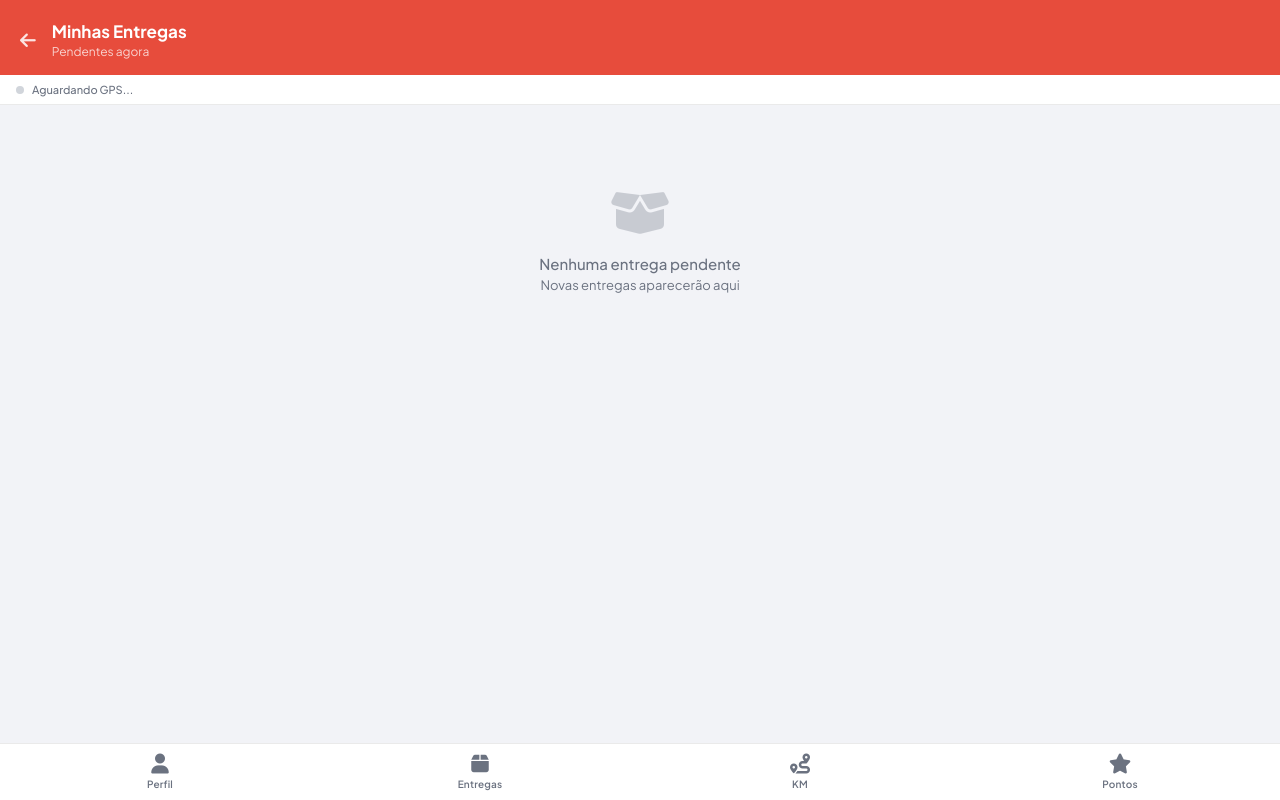
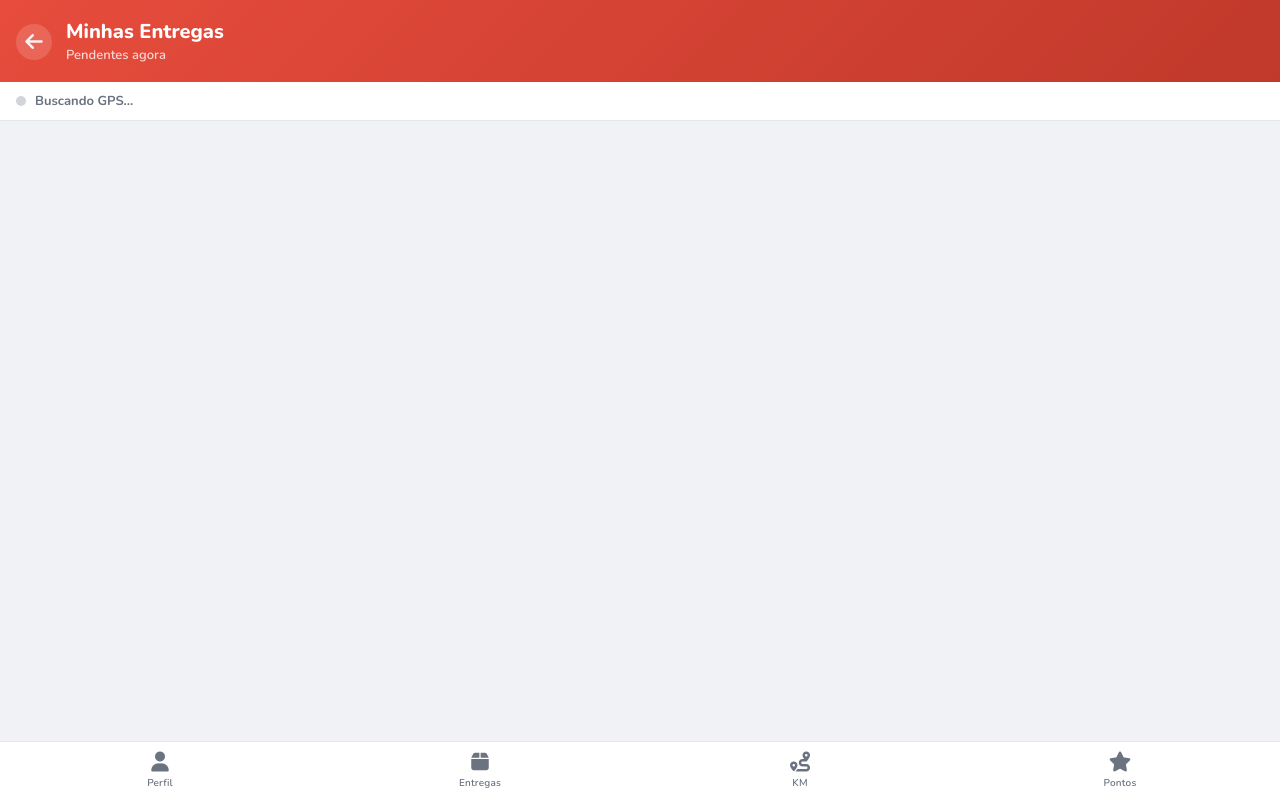
Before and after one commit to RayFarias13/API_entregas, a Django app: page /perfil/entregas/ in a window 1280 px wide. Run offline with Django 5.2, Linux system fonts and the light colour scheme; a user stored in the database is signed in; tables that the repository leaves empty hold one stand-in row (values such as "Sample post").

Commit message:
1029 16032026 mostrar entregas apenas se gps estiver ativo

```diff
--- a/software/templates/motoboy_entregas_dia.html
+++ b/software/templates/motoboy_entregas_dia.html
@@ -1,141 +1,311 @@
 {% extends "cabecalho_motoboy.html" %}
 {% block content %}
 <style>
+    @import url('https://fonts.googleapis.com/css2?family=Nunito:wght@400;600;700;800;900&display=swap');
+
     :root {
-        --red: #e74c3c; --red-soft: #fdf1f0;
-        --green: #22c55e; --green-soft: #f0fdf4;
-        --blue: #3b82f6; --blue-soft: #eff6ff;
-        --amber: #f59e0b; --amber-soft: #fffbeb;
-        --border: #eaeaea; --bg: #f2f3f7;
-        --text: #111827; --muted: #6b7280;
-        --radius: 14px;
+        --red: #e74c3c;
+        --red-dark: #c0392b;
+        --red-soft: #fdf1f0;
+        --green: #22c55e;
+        --green-soft: #f0fdf4;
+        --blue: #3b82f6;
+        --blue-soft: #eff6ff;
+        --amber: #f59e0b;
+        --amber-soft: #fffbeb;
+        --border: #e5e7eb;
+        --bg: #f0f2f5;
+        --card-bg: #ffffff;
+        --text: #111827;
+        --muted: #6b7280;
+        --radius: 16px;
+        --shadow: 0 2px 12px rgba(0,0,0,0.07);
     }
+
     * { box-sizing: border-box; margin: 0; padding: 0; }
-    body { background: var(--bg); font-family: 'Plus Jakarta Sans', sans-serif; }
 
-    /* HEADER */
+    body {
+        background: var(--bg);
+        font-family: 'Nunito', sans-serif;
+        color: var(--text);
+    }
+
+    /* ─── HEADER ─────────────────────────── */
     .page-header {
-        background: var(--red);
-        padding: 20px 16px 16px;
-        display: flex; align-items: center; gap: 12px;
+        background: linear-gradient(135deg, var(--red) 0%, var(--red-dark) 100%);
+        padding: 20px 16px 18px;
+        display: flex;
+        align-items: center;
+        gap: 14px;
     }
     .back-btn {
-        color: rgba(255,255,255,0.85); font-size: 18px;
-        text-decoration: none; padding: 4px;
+        color: rgba(255,255,255,0.9);
+        font-size: 20px;
+        text-decoration: none;
+        padding: 6px;
+        border-radius: 50%;
+        background: rgba(255,255,255,0.15);
+        width: 36px; height: 36px;
+        display: flex; align-items: center; justify-content: center;
+        flex-shrink: 0;
     }
-    .page-header-title { color: #fff; font-size: 17px; font-weight: 700; }
-    .page-header-sub { color: rgba(255,255,255,0.75); font-size: 12px; margin-top: 2px; }
+    .page-header-title {
+        color: #fff;
+        font-size: 20px;
+        font-weight: 800;
+        line-height: 1.2;
+    }
+    .page-header-sub {
+        color: rgba(255,255,255,0.78);
+        font-size: 13px;
+        margin-top: 2px;
+        font-weight: 600;
+    }
 
-    /* GPS STATUS BAR */
+    /* ─── GPS BAR ─────────────────────────── */
     .gps-bar {
-        background: #fff; border-bottom: 1px solid var(--border);
-        padding: 8px 16px;
-        display: flex; align-items: center; justify-content: space-between;
-        font-size: 11px; color: var(--muted);
+        background: #fff;
+        border-bottom: 1px solid var(--border);
+        padding: 10px 16px;
+        display: flex;
+        align-items: center;
+        justify-content: space-between;
+        font-size: 13px;
+        color: var(--muted);
+        font-weight: 600;
     }
-    .gps-info { display: flex; align-items: center; gap: 8px; }
+    .gps-info { display: flex; align-items: center; gap: 9px; }
     .gps-dot {
-        width: 8px; height: 8px; border-radius: 50%;
+        width: 10px; height: 10px;
+        border-radius: 50%;
         background: #d1d5db;
         flex-shrink: 0;
         transition: background 0.3s;
     }
-    .gps-dot.ativo { background: var(--green); }
-    #status { font-weight: 500; }
+    .gps-dot.ativo {
+        background: var(--green);
+        box-shadow: 0 0 0 3px rgba(34,197,94,0.2);
+    }
+    #status { font-weight: 700; font-size: 13px; }
+    #time { font-size: 13px; font-weight: 600; }
 
-    /* KANBAN BOARDS */
-    .kanban-wrapper { padding: 16px; display: flex; flex-direction: column; gap: 24px; }
+    /* ─── BLOQUEIO GPS ────────────────────── */
+    #gps-bloqueio {
+        display: none;
+        padding: 40px 20px;
+    }
+    .gps-bloqueio-card {
+        background: #fff;
+        border-radius: var(--radius);
+        border: 2px dashed #fca5a5;
+        padding: 36px 24px;
+        text-align: center;
+    }
+    .gps-bloqueio-icon {
+        font-size: 56px;
+        color: var(--red);
+        margin-bottom: 16px;
+        opacity: 0.85;
+    }
+    .gps-bloqueio-title {
+        font-size: 22px;
+        font-weight: 900;
+        color: var(--text);
+        margin-bottom: 8px;
+    }
+    .gps-bloqueio-sub {
+        font-size: 15px;
+        color: var(--muted);
+        font-weight: 600;
+        line-height: 1.5;
+        margin-bottom: 24px;
+    }
+    .btn-tentar {
+        display: inline-flex;
+        align-items: center;
+        gap: 8px;
+        padding: 14px 28px;
+        background: var(--red);
+        color: #fff;
+        border: none;
+        border-radius: 12px;
+        font-size: 16px;
+        font-weight: 800;
+        font-family: inherit;
+        cursor: pointer;
+        transition: opacity 0.2s, transform 0.15s;
+    }
+    .btn-tentar:active { opacity: 0.85; transform: scale(0.97); }
 
-    .kanban-board {}
+    /* ─── KANBAN ──────────────────────────── */
+    .kanban-wrapper {
+        padding: 16px;
+        display: flex;
+        flex-direction: column;
+        gap: 28px;
+    }
+
     .board-title {
-        font-size: 13px; font-weight: 700; color: var(--muted);
-        text-transform: uppercase; letter-spacing: 0.06em;
-        margin-bottom: 10px;
-        display: flex; align-items: center; gap: 8px;
+        font-size: 13px;
+        font-weight: 800;
+        color: var(--muted);
+        text-transform: uppercase;
+        letter-spacing: 0.07em;
+        margin-bottom: 12px;
+        display: flex;
+        align-items: center;
+        gap: 9px;
     }
     .board-title-count {
-        background: var(--red); color: #fff;
-        font-size: 11px; font-weight: 700;
-        padding: 2px 7px; border-radius: 20px;
+        background: var(--red);
+        color: #fff;
+        font-size: 12px;
+        font-weight: 800;
+        padding: 2px 9px;
+        border-radius: 20px;
     }
 
-    .cards-list { display: flex; flex-direction: column; gap: 12px; }
+    .cards-list { display: flex; flex-direction: column; gap: 14px; }
 
-    /* CARD */
+    /* ─── CARD ────────────────────────────── */
     .cartao {
-        background: #fff; border-radius: var(--radius);
-        border: 1px solid var(--border); overflow: hidden;
-        transition: box-shadow 0.2s;
+        background: var(--card-bg);
+        border-radius: var(--radius);
+        border: 1px solid var(--border);
+        overflow: hidden;
+        box-shadow: var(--shadow);
+        transition: box-shadow 0.2s, transform 0.15s;
     }
-    .cartao:active { box-shadow: 0 4px 16px rgba(0,0,0,0.08); }
+    .cartao:active {
+        box-shadow: 0 6px 20px rgba(0,0,0,0.1);
+        transform: scale(0.995);
+    }
 
     .card-top {
-        display: flex; align-items: center; justify-content: space-between;
-        padding: 14px 16px 10px;
+        display: flex;
+        align-items: center;
+        justify-content: space-between;
+        padding: 13px 16px 10px;
+        border-bottom: 1px solid var(--border);
+        background: #fafafa;
     }
-    .card-num { font-size: 12px; color: var(--muted); font-weight: 500; }
-    .card-vd  { font-size: 11px; color: var(--muted); }
+    .card-num {
+        font-size: 13px;
+        color: var(--muted);
+        font-weight: 700;
+        background: #f3f4f6;
+        padding: 3px 10px;
+        border-radius: 20px;
+    }
+    .card-vd {
+        font-size: 13px;
+        color: var(--muted);
+        font-weight: 600;
+    }
 
-    .card-body { padding: 0 16px 14px; }
-    .card-cliente { font-size: 20px; font-weight: 700; color: var(--text); margin-bottom: 6px; }
+    .card-body { padding: 14px 16px 16px; }
+
+    .card-cliente {
+        font-size: 22px;
+        font-weight: 900;
+        color: var(--text);
+        margin-bottom: 10px;
+        line-height: 1.2;
+    }
+
     .card-info {
-        display: flex; align-items: flex-start; gap: 6px;
-        font-size: 20px; color: var(--muted); margin-top: 4px;
+        display: flex;
+        align-items: flex-start;
+        gap: 9px;
+        font-size: 16px;
+        color: #374151;
+        font-weight: 600;
+        margin-top: 8px;
+        line-height: 1.4;
     }
-    .card-info i { font-size: 15px; margin-top: 2px; flex-shrink: 0; }
+    .card-info i {
+        font-size: 16px;
+        margin-top: 2px;
+        flex-shrink: 0;
+        color: var(--red);
+    }
 
-    /* FORM DE FINALIZAÇÃO */
+    /* ─── FORM FINALIZAR ──────────────────── */
     .card-finalizar {
         border-top: 1px solid var(--border);
-        padding: 12px 16px;
-        display: flex; flex-direction: column; gap: 8px;
+        padding: 14px 16px;
+        display: flex;
+        flex-direction: column;
+        gap: 10px;
+        background: #fafafa;
     }
+
     .select-status {
         width: 100%;
-        padding: 9px 12px;
-        border: 1px solid var(--border);
-        border-radius: 8px;
-        font-size: 13px;
+        padding: 13px 14px;
+        border: 1.5px solid var(--border);
+        border-radius: 10px;
+        font-size: 16px;
+        font-weight: 700;
         color: var(--text);
-        background: var(--bg);
+        background: #fff;
         appearance: none;
         font-family: inherit;
+        cursor: pointer;
     }
+    .select-status:focus {
+        outline: none;
+        border-color: var(--red);
+    }
+
     .input-obs {
         width: 100%;
-        padding: 9px 12px;
-        border: 1px solid var(--border);
-        border-radius: 8px;
-        font-size: 13px;
+        padding: 13px 14px;
+        border: 1.5px solid var(--border);
+        border-radius: 10px;
+        font-size: 15px;
+        font-weight: 600;
         color: var(--text);
-        background: var(--bg);
+        background: #fff;
         font-family: inherit;
         resize: none;
     }
+    .input-obs:focus {
+        outline: none;
+        border-color: var(--red);
+    }
+    .input-obs::placeholder { color: #9ca3af; }
+
     .btn-finalizar {
         width: 100%;
-        padding: 11px;
-        background: var(--red);
+        padding: 15px;
+        background: linear-gradient(135deg, var(--red) 0%, var(--red-dark) 100%);
         color: #fff;
         border: none;
-        border-radius: 8px;
-        font-size: 20px;
-        font-weight: 700;
+        border-radius: 10px;
+        font-size: 18px;
+        font-weight: 800;
         font-family: inherit;
         cursor: pointer;
-        display: flex; align-items: center; justify-content: center; gap: 6px;
-        transition: opacity 0.2s;
+        display: flex;
+        align-items: center;
+        justify-content: center;
+        gap: 8px;
+        transition: opacity 0.2s, transform 0.15s;
+        letter-spacing: 0.02em;
     }
-    .btn-finalizar:active { opacity: 0.85; }
+    .btn-finalizar:active { opacity: 0.85; transform: scale(0.98); }
+    .btn-finalizar:disabled { opacity: 0.65; cursor: not-allowed; }
 
-    /* EMPTY STATE */
+    /* ─── EMPTY STATE ─────────────────────── */
     .empty-state {
-        text-align: center; padding: 60px 20px;
+        text-align: center;
+        padding: 60px 20px;
         color: var(--muted);
     }
-    .empty-icon { font-size: 48px; margin-bottom: 12px; opacity: 0.3; }
-    .empty-text { font-size: 15px; font-weight: 500; }
-    .empty-sub  { font-size: 13px; margin-top: 4px; }
+    .empty-icon { font-size: 54px; margin-bottom: 14px; opacity: 0.3; }
+    .empty-text { font-size: 18px; font-weight: 800; }
+    .empty-sub  { font-size: 14px; margin-top: 6px; font-weight: 600; }
 
     .page-bottom { height: 80px; }
 </style>
@@ -155,11 +325,27 @@
         <div class="gps-dot" id="gps-dot"></div>
         <span id="status">Aguardando GPS...</span>
     </div>
-    <span id="time" style="font-size:11px;"></span>
+    <span id="time"></span>
+</div>
+
+<!-- BLOQUEIO GPS -->
+<div id="gps-bloqueio">
+    <div class="gps-bloqueio-card">
+        <div class="gps-bloqueio-icon">
+            <i class="fa-solid fa-location-slash"></i>
+        </div>
+        <div class="gps-bloqueio-title">GPS desativado</div>
+        <div class="gps-bloqueio-sub">
+            Ative o GPS do seu celular e permita o acesso à localização para visualizar suas entregas.
+        </div>
+        <button class="btn-tentar" onclick="tentarNovamente()">
+            <i class="fa-solid fa-rotate-right"></i> Tentar novamente
+        </button>
+    </div>
 </div>
 
 <!-- KANBAN -->
-<div class="kanban-wrapper">
+<div class="kanban-wrapper" id="kanban-wrapper" style="display: none;">
     {% for nome_quadro, itens in kanban.items %}
     <div class="kanban-board">
         <div class="board-title">
@@ -171,6 +357,7 @@
         <div class="cards-list">
             {% for e in itens %}
             <div class="cartao" id="cartao_{{ e.cd_entr }}">
+
                 <div class="card-top">
                     <span class="card-num">#{{ e.cd_entr }}</span>
                     <span class="card-vd">Venda {{ e.cd_vd }}{% if e.cd_nf %} · NF {{ e.cd_nf }}{% endif %}</span>
@@ -180,12 +367,12 @@
                     <div class="card-cliente">{{ e.cliente }}</div>
                     <div class="card-info">
                         <i class="fa-solid fa-location-dot"></i>
-                        {{ e.endereco }}{% if e.complemento %} — {{ e.complemento }}{% endif %}
+                        <span>{{ e.endereco }}{% if e.complemento %} — {{ e.complemento }}{% endif %}</span>
                     </div>
                     {% if e.telefone %}
                     <div class="card-info">
                         <i class="fa-solid fa-phone"></i>
-                        {{ e.telefone }}
+                        <span>{{ e.telefone }}</span>
                     </div>
                     {% endif %}
                 </div>
@@ -201,6 +388,7 @@
                         <i class="fa-solid fa-check"></i> Finalizar entrega
                     </button>
                 </div>
+
             </div>
             {% endfor %}
         </div>
@@ -217,13 +405,13 @@
 <div class="page-bottom"></div>
 
 <script>
-    // --- LÓGICA DE FINALIZAÇÃO ---
-    function finalizar(cd_entr, cd_vd, button){
+    // ─── FINALIZAÇÃO ──────────────────────────────────────────────
+    function finalizar(cd_entr, cd_vd, button) {
         const status = document.getElementById(`status_${cd_entr}`).value;
         const observacoes = document.getElementById(`obs_${cd_entr}`).value;
         const csrftoken = getCookie('csrftoken');
 
-        if(!confirm("Deseja finalizar esta entrega?")) return;
+        if (!confirm("Deseja finalizar esta entrega?")) return;
 
         button.disabled = true;
         button.innerHTML = '<i class="fa-solid fa-spinner fa-spin"></i> Enviando...';
@@ -234,16 +422,11 @@
                 'Content-Type': 'application/json',
                 'X-CSRFToken': csrftoken
             },
-            body: JSON.stringify({
-                cd_entr: cd_entr,
-                cd_vd: cd_vd,
-                status: status,
-                observacoes: observacoes
-            })
+            body: JSON.stringify({ cd_entr, cd_vd, status, observacoes })
         })
         .then(res => res.json())
         .then(data => {
-            if(data.success){
+            if (data.success) {
                 const cartao = document.getElementById(`cartao_${cd_entr}`);
                 cartao.style.transition = 'opacity 0.3s, transform 0.3s';
                 cartao.style.opacity = '0';
@@ -262,7 +445,7 @@
         });
     }
 
-    // --- LÓGICA DO GPS ---
+    // ─── GPS ──────────────────────────────────────────────────────
     const INTERVALO_MS = 2 * 60 * 1000;
 
     function iniciarMonitoramento() {
@@ -271,28 +454,46 @@
             setInterval(atualizarPosicao, INTERVALO_MS);
         } else {
             document.getElementById('status').innerText = "GPS não suportado";
+            mostrarBloqueio();
         }
     }
 
     function atualizarPosicao() {
-        navigator.geolocation.getCurrentPosition(sucesso, erro, { enableHighAccuracy: true });
+        document.getElementById('status').innerText = "Buscando GPS...";
+        navigator.geolocation.getCurrentPosition(sucesso, erro, { enableHighAccuracy: true, timeout: 10000 });
     }
 
     function sucesso(pos) {
         const lat = pos.coords.latitude;
         const lng = pos.coords.longitude;
-        const agora = new Date().toLocaleTimeString();
+        const agora = new Date().toLocaleTimeString('pt-BR', { hour: '2-digit', minute: '2-digit' });
 
         document.getElementById('time').innerText = agora;
         document.getElementById('status').innerText = "GPS ativo · " + agora;
         document.getElementById('gps-dot').classList.add('ativo');
 
+        // Mostra entregas, esconde bloqueio
+        document.getElementById('kanban-wrapper').style.display = 'flex';
+        document.getElementById('gps-bloqueio').style.display = 'none';
+
         enviarParaServidor(lat, lng);
     }
 
     function erro(err) {
-        document.getElementById('status').innerText = "Erro GPS: " + err.message;
+        document.getElementById('status').innerText = "GPS inativo";
         document.getElementById('gps-dot').classList.remove('ativo');
+        mostrarBloqueio();
+    }
+
+    function mostrarBloqueio() {
+        document.getElementById('kanban-wrapper').style.display = 'none';
+        document.getElementById('gps-bloqueio').style.display = 'block';
+    }
+
+    function tentarNovamente() {
+        document.getElementById('status').innerText = "Buscando GPS...";
+        document.getElementById('gps-bloqueio').style.display = 'none';
+        atualizarPosicao();
     }
 
     function enviarParaServidor(lat, lng) {
```
